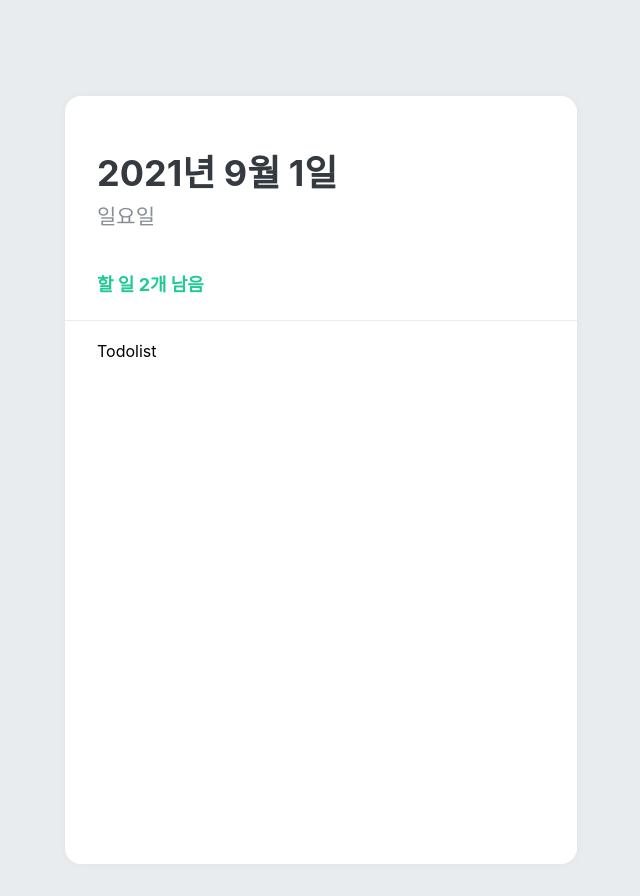
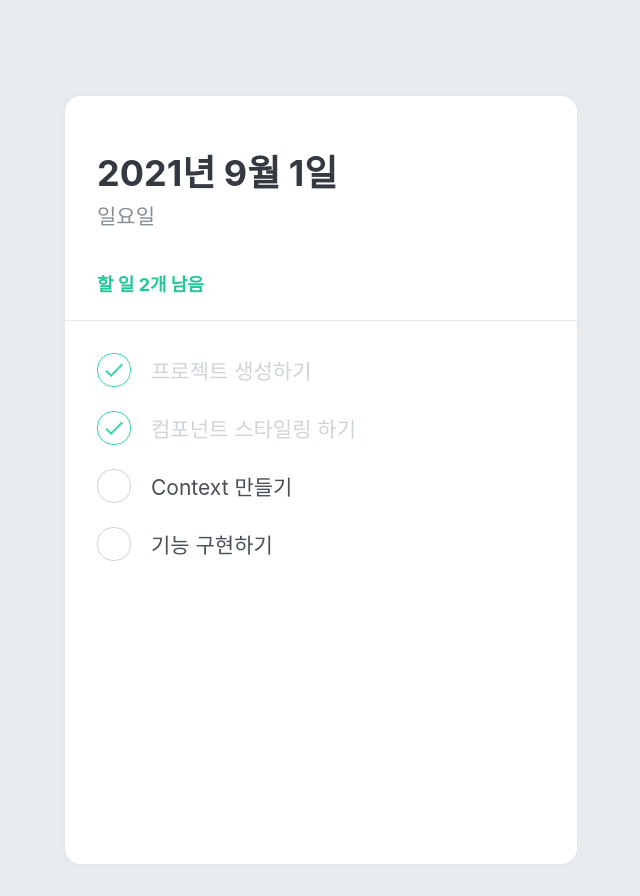
Before and after one commit to YunPC/awesome-todolist, a React (Create React App) app: page / in a window 1280 px wide. Shown: the whole page, without its empty margins (319-959 px from the left). Built offline with nearby package versions, Linux system fonts and the light colour scheme.

Commit message:
TodoList 내부 체크, 내부, 삭제 컴포넌트 제작(#3)

```diff
--- /dev/null
+++ b/src/components/TodoItem.js
@@ -0,0 +1,68 @@
+import React from 'react'
+import styled, { css } from 'styled-components'
+import { MdDone, MdDelete } from 'react-icons/md'
+
+const Remove = styled.div`
+  opacity: 0;
+  display: flex;
+  align-items: center;
+  justify-content: center;
+  color: #dee2e6;
+  font-size: 24px;
+  cursor: pointer;
+  &:hover{
+    color #ff6b6b
+  }
+`
+const CheckCircle = styled.div`
+  width: 32px;
+  height: 32px;
+  border-radius: 16px;
+  border: 1px solid #ced4da;
+  font-size: 24px;
+  display: flex;
+  align-items: center;
+  justify-content: center;
+  margin-right: 20px;
+  cursor: pointer;
+  ${(props) =>
+    props.done &&
+    css`
+      border: 1px solid #38d9a9;
+      color: #38d9a9;
+    `}
+`
+const Text = styled.div`
+  flex: 1;
+  font-size: 21px;
+  color: #495057;
+  ${(props) =>
+    props.done &&
+    css`
+      color: #ced4da;
+    `}
+`
+const TodoItemBlock = styled.div`
+  display: flex;
+  align-items: center;
+  padding-top: 12px;
+  padding-bottom: 12px;
+  &:hover {
+    ${Remove} {
+      opacity: 1;
+    }
+  }
+`
+function TodoItem({ id, done, text }) {
+  return (
+    <TodoItemBlock>
+      <CheckCircle done={done}>{done && <MdDone />}</CheckCircle>
+      <Text done={done}>{text}</Text>
+      <Remove>
+        <MdDelete />
+      </Remove>
+    </TodoItemBlock>
+  )
+}
+
+export default TodoItem
--- a/src/components/TodoList.js
+++ b/src/components/TodoList.js
@@ -1,5 +1,6 @@
 import React from 'react'
 import styled from 'styled-components'
+import TodoItem from './TodoItem'
 
 const TodoListBlock = styled.div`
   flex: 1;
@@ -9,7 +10,14 @@
 `
 
 function TodoList() {
-  return <TodoListBlock>Todolist</TodoListBlock>
+  return (
+    <TodoListBlock>
+      <TodoItem text="프로젝트 생성하기" done={true} />
+      <TodoItem text="컴포넌트 스타일링 하기" done={true} />
+      <TodoItem text="Context 만들기" done={false} />
+      <TodoItem text="기능 구현하기" done={false} />
+    </TodoListBlock>
+  )
 }
 
 export default TodoList
```
